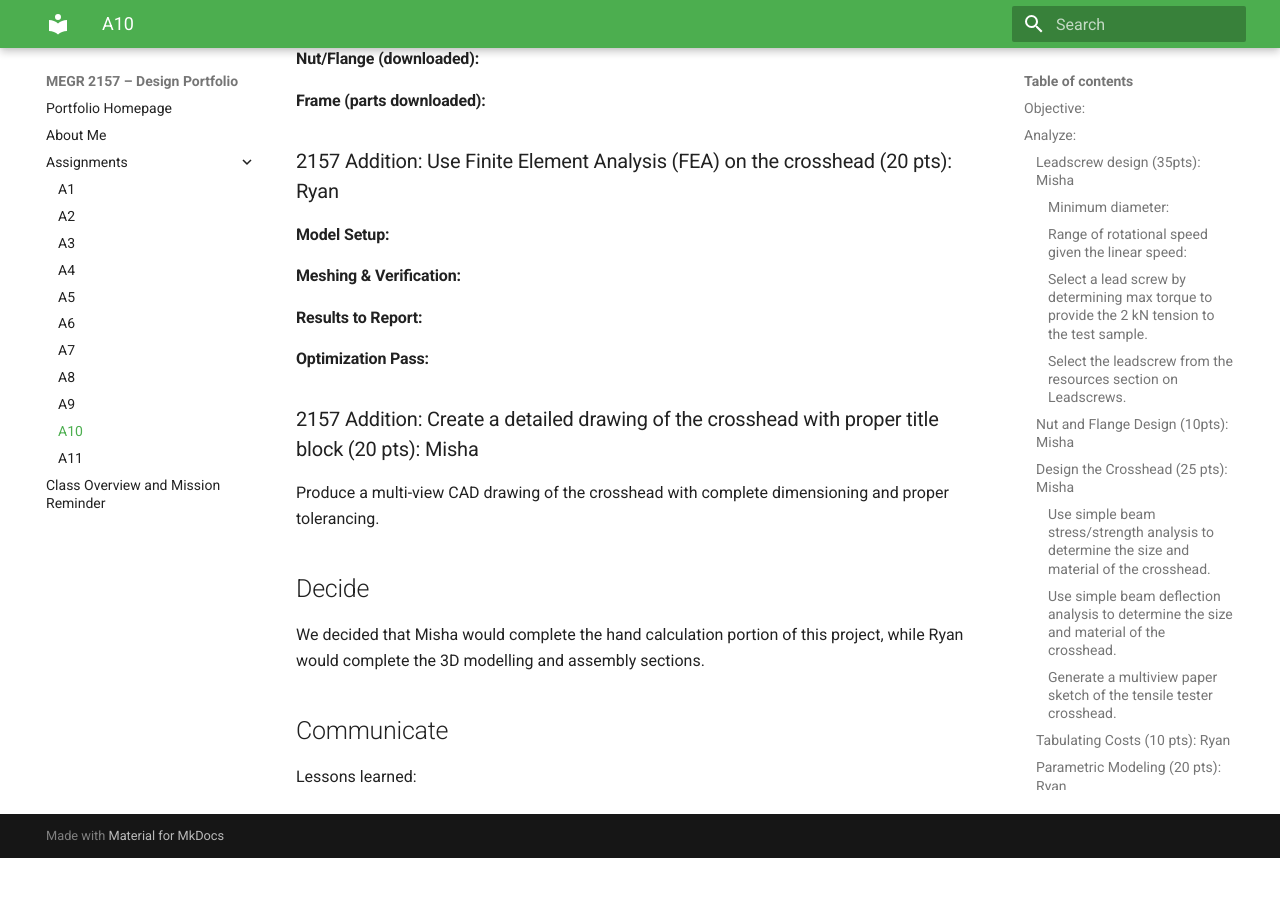
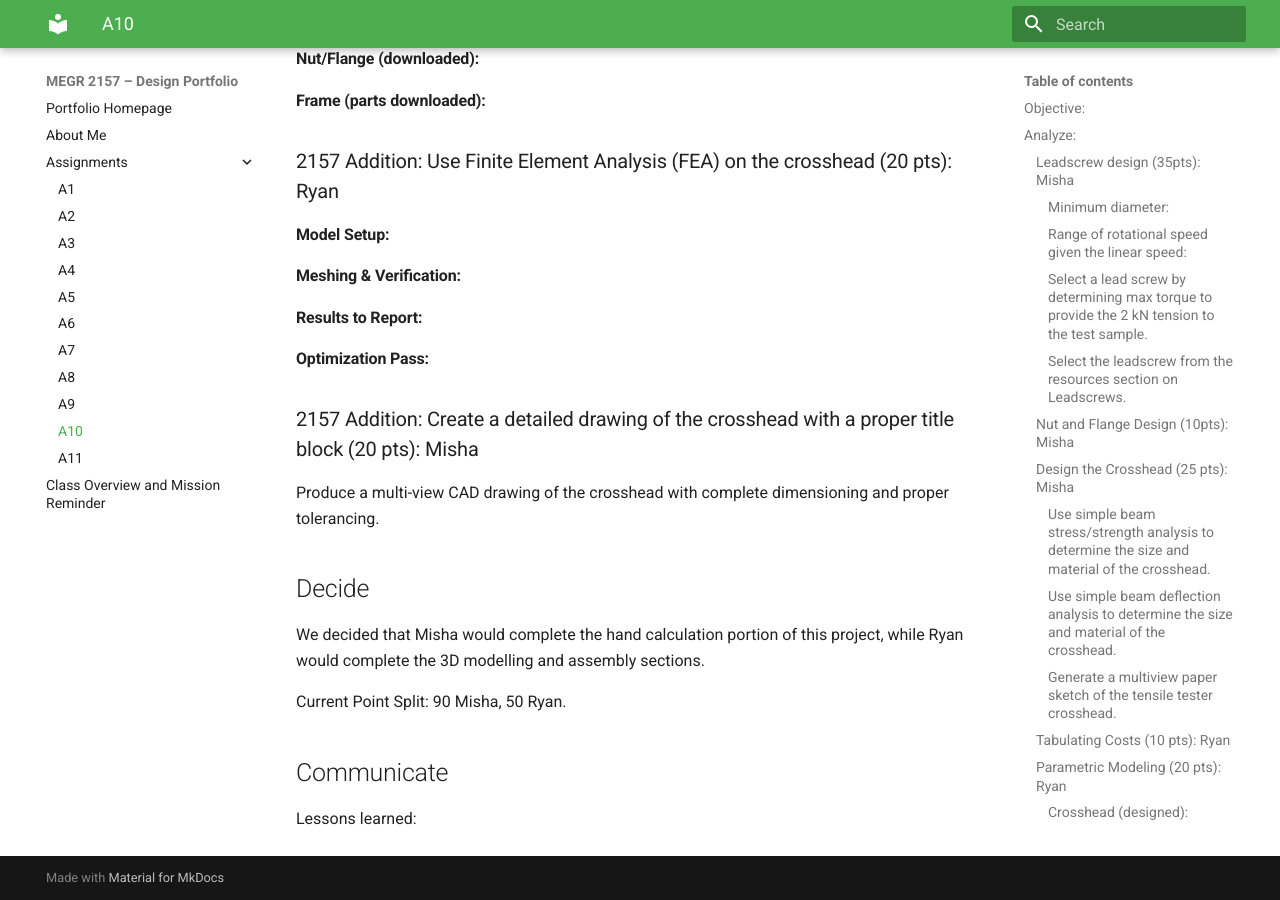
Before and after one commit to Mlikhtenbaum/-megr-2157-design-portfolio, an MkDocs documentation site: the page built from docs/assignments/A10/index.md, in a window 1280 px wide and 900 px high, scrolled down 1737 px. Built offline with MkDocs 1.6.1 and Material for MkDocs 9.7.7, drawn with Linux system fonts in a browser that asks for light colours; before the commit the page ends 2595 px from its top, so only the background shows below that.

Commit message:
Update project details and point distribution
Added a point split for Misha and Ryan in the project.

```diff
--- a/docs/assignments/A10/index.md
+++ b/docs/assignments/A10/index.md
@@ -76,14 +76,19 @@ Download/create 3D models. Assemble the components in CAD. Do not create from sc
 
 #### Optimization Pass:
 
-### 2157 Addition: Create a detailed drawing of the crosshead with proper title block (20 pts): Misha
+### 2157 Addition: Create a detailed drawing of the crosshead with a proper title block (20 pts): Misha
 Produce a multi-view CAD drawing of the crosshead with complete dimensioning and proper tolerancing.
 
 
 ## Decide
 
+
 We decided that Misha would complete the hand calculation portion of this project, while Ryan would complete the 3D modelling and assembly sections.
+
+Current Point Split: 90 Misha, 50 Ryan.
+
 
 ## Communicate
 
+
 Lessons learned:
```
